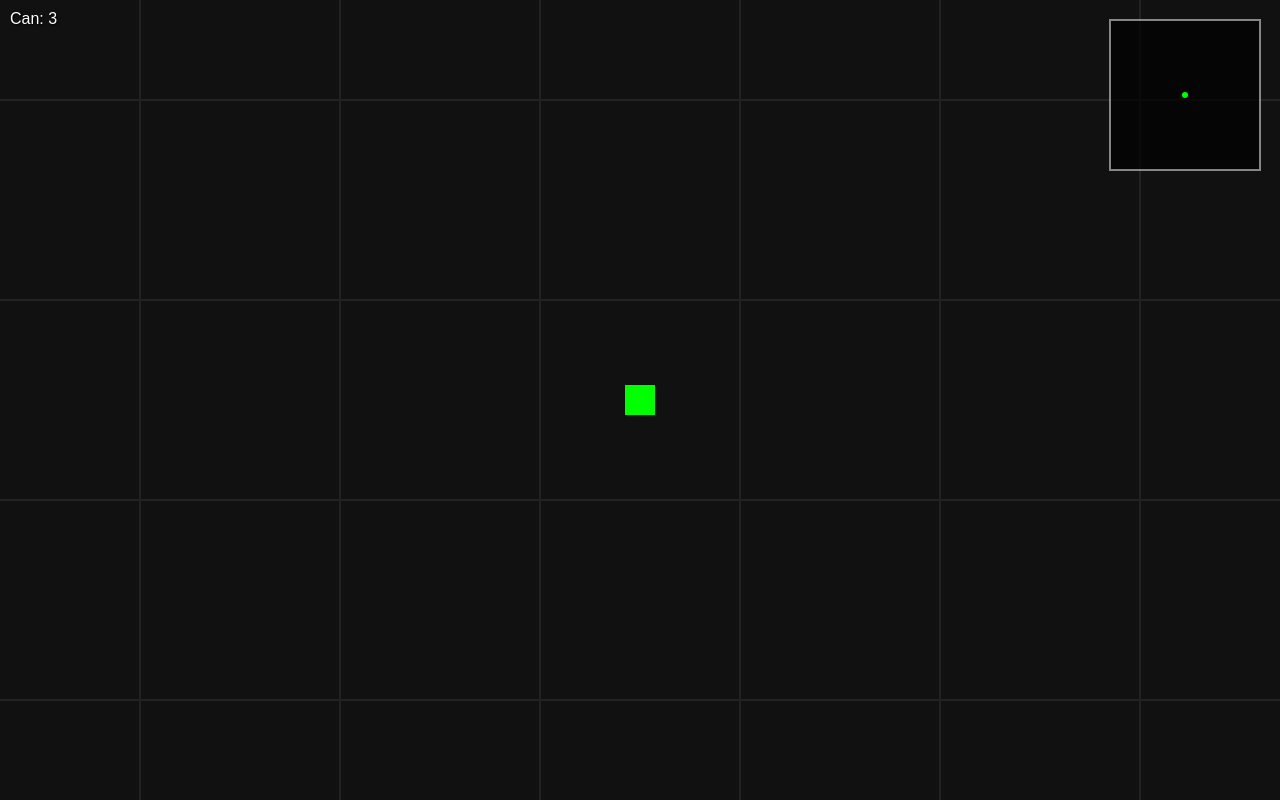
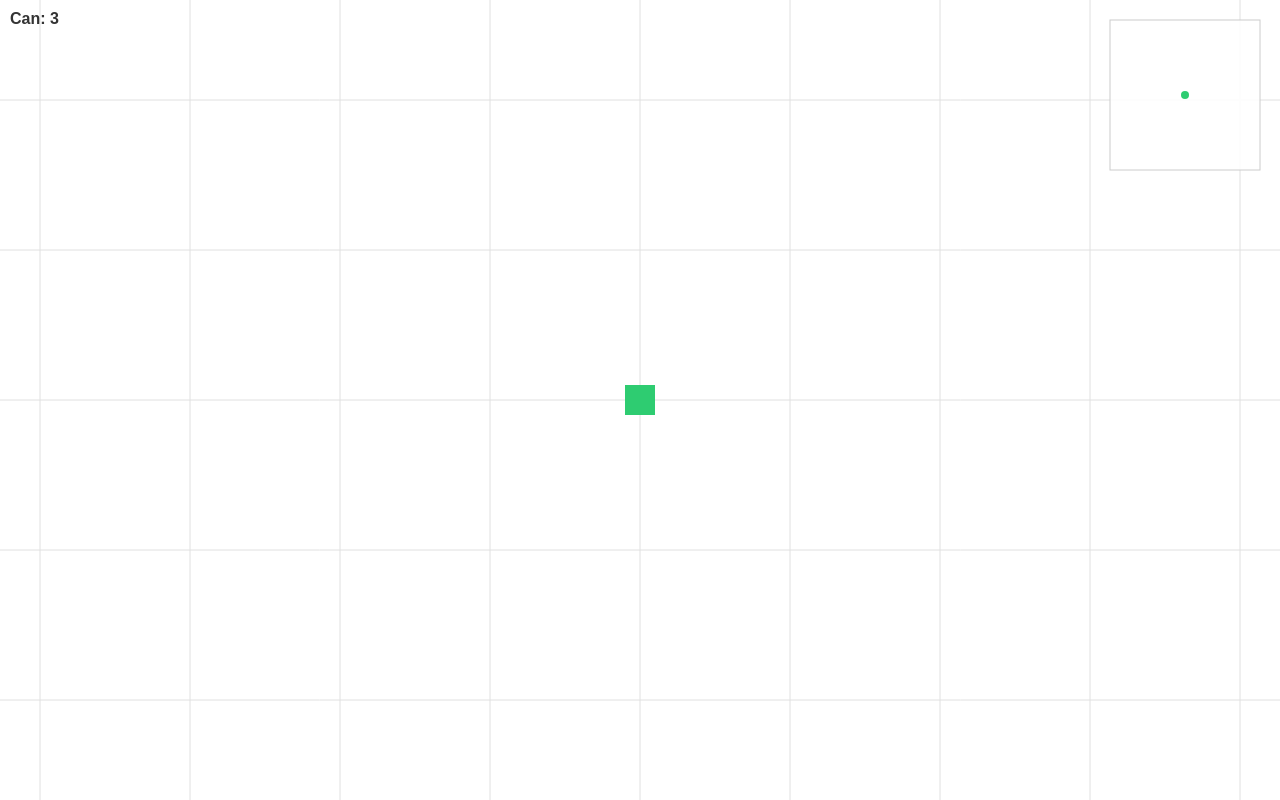
Before and after one commit to OsmanBurda/Iron_War.io, a website: page index.html in a window 1280 px wide. Drawn offline with Linux system fonts and the light colour scheme.

Commit message:
Update index.html

```diff
--- a/index.html
+++ b/index.html
@@ -2,11 +2,11 @@
 <html>
 <head>
     <meta name="viewport" content="width=device-width, initial-scale=1.0, maximum-scale=1.0, user-scalable=no">
-    <title>Iron_War.io - Mini Harita</title>
+    <title>Iron_War.io - Beyaz Tema</title>
     <style>
-        body { margin: 0; overflow: hidden; background: #000; touch-action: none; font-family: sans-serif; }
+        body { margin: 0; overflow: hidden; background: #eee; touch-action: none; font-family: sans-serif; }
         canvas { display: block; }
-        #ui { position: absolute; top: 10px; left: 10px; color: white; pointer-events: none; text-shadow: 1px 1px 2px black; }
+        #ui { position: absolute; top: 10px; left: 10px; color: #333; pointer-events: none; font-weight: bold; }
     </style>
 </head>
 <body>
@@ -26,7 +26,7 @@
 
     const WORLD = { width: 3000, height: 3000 };
     const WALL = 25;
-    const MINIMAP_SIZE = 150; // Sağ üstteki haritanın boyutu
+    const MINIMAP_SIZE = 150;
 
     let player = { x: 1500, y: 1500, size: 30, speed: 7 };
     let joystick = { active: false, bx: 0, by: 0, cx: 0, cy: 0 };
@@ -49,7 +49,6 @@
     canvas.addEventListener('touchend', () => joystick.active = false);
 
     function loop() {
-        // Hareket Kontrolü
         if (joystick.active) {
             let dx = joystick.cx - joystick.bx;
             let dy = joystick.cy - joystick.by;
@@ -61,68 +60,62 @@
             }
         }
 
-        // Sınırlar
         player.x = Math.max(WALL, Math.min(WORLD.width - WALL, player.x));
         player.y = Math.max(WALL, Math.min(WORLD.height - WALL, player.y));
 
-        ctx.fillStyle = '#000';
+        // Ekranı temizle
+        ctx.fillStyle = '#f0f0f0';
         ctx.fillRect(0, 0, canvas.width, canvas.height);
 
-        // --- ANA OYUN EKRANI (KAMERA) ---
         ctx.save();
         ctx.translate(canvas.width/2 - player.x, canvas.height/2 - player.y);
 
-        // Zemin
-        ctx.fillStyle = '#111';
+        // Beyaz Zemin
+        ctx.fillStyle = '#ffffff';
         ctx.fillRect(0, 0, WORLD.width, WORLD.height);
 
-        // Izgara
-        ctx.strokeStyle = '#222';
-        for(let i=0; i<=WORLD.width; i+=200) {
+        // Hafif Gri Izgara
+        ctx.strokeStyle = '#e0e0e0';
+        ctx.lineWidth = 1;
+        for(let i=0; i<=WORLD.width; i+=150) {
             ctx.beginPath(); ctx.moveTo(i,0); ctx.lineTo(i, WORLD.height); ctx.stroke();
             ctx.beginPath(); ctx.moveTo(0,i); ctx.lineTo(WORLD.width, i); ctx.stroke();
         }
 
-        // Kırmızı Duvarlar
-        ctx.fillStyle = 'red';
-        ctx.fillRect(0, 0, WORLD.width, WALL); // Üst
-        ctx.fillRect(0, WORLD.height - WALL, WORLD.width, WALL); // Alt
-        ctx.fillRect(0, 0, WALL, WORLD.height); // Sol
-        ctx.fillRect(WORLD.width - WALL, 0, WALL, WORLD.height); // Sağ
+        // Kırmızı Sınır Duvarları
+        ctx.fillStyle = '#ff4d4d';
+        ctx.fillRect(0, 0, WORLD.width, WALL);
+        ctx.fillRect(0, WORLD.height - WALL, WORLD.width, WALL);
+        ctx.fillRect(0, 0, WALL, WORLD.height);
+        ctx.fillRect(WORLD.width - WALL, 0, WALL, WORLD.height);
 
-        // Oyuncu
-        ctx.fillStyle = 'lime';
+        // Oyuncu (Beyazda en iyi mavi/mor veya yeşil görünür)
+        ctx.fillStyle = '#2ecc71'; // Canlı Yeşil
         ctx.fillRect(player.x - 15, player.y - 15, 30, 30);
+
         ctx.restore();
 
-        // --- MINI HARİTA (Sağ Üst Köşe) ---
+        // Mini Harita Tasarımı (Beyaza uygun)
         const mmX = canvas.width - MINIMAP_SIZE - 20;
         const mmY = 20;
-
-        // Mini Harita Arka Planı
-        ctx.fillStyle = 'rgba(0, 0, 0, 0.7)';
-        ctx.strokeStyle = 'rgba(255, 255, 255, 0.5)';
-        ctx.lineWidth = 2;
+        ctx.fillStyle = 'rgba(255, 255, 255, 0.9)';
+        ctx.strokeStyle = '#ccc';
         ctx.fillRect(mmX, mmY, MINIMAP_SIZE, MINIMAP_SIZE);
         ctx.strokeRect(mmX, mmY, MINIMAP_SIZE, MINIMAP_SIZE);
 
-        // Mini Haritada Oyuncu (Sen)
         let playerMMX = mmX + (player.x / WORLD.width) * MINIMAP_SIZE;
         let playerMMY = mmY + (player.y / WORLD.height) * MINIMAP_SIZE;
+        ctx.fillStyle = '#2ecc71';
+        ctx.beginPath(); ctx.arc(playerMMX, playerMMY, 4, 0, Math.PI * 2); ctx.fill();
 
-        ctx.fillStyle = 'lime';
-        ctx.beginPath();
-        ctx.arc(playerMMX, playerMMY, 3, 0, Math.PI * 2);
-        ctx.fill();
-
-        // --- JOYSTICK GÖRSELİ ---
+        // Joystick
         if (joystick.active) {
             ctx.beginPath();
             ctx.arc(joystick.bx, joystick.by, 50, 0, Math.PI*2);
-            ctx.strokeStyle = "rgba(255,255,255,0.2)"; ctx.stroke();
+            ctx.strokeStyle = "rgba(0, 0, 0, 0.1)"; ctx.stroke();
             ctx.beginPath();
             ctx.arc(joystick.cx, joystick.cy, 25, 0, Math.PI*2);
-            ctx.fillStyle = "rgba(255,255,255,0.4)"; ctx.fill();
+            ctx.fillStyle = "rgba(0, 0, 0, 0.15)"; ctx.fill();
         }
 
         requestAnimationFrame(loop);
```
